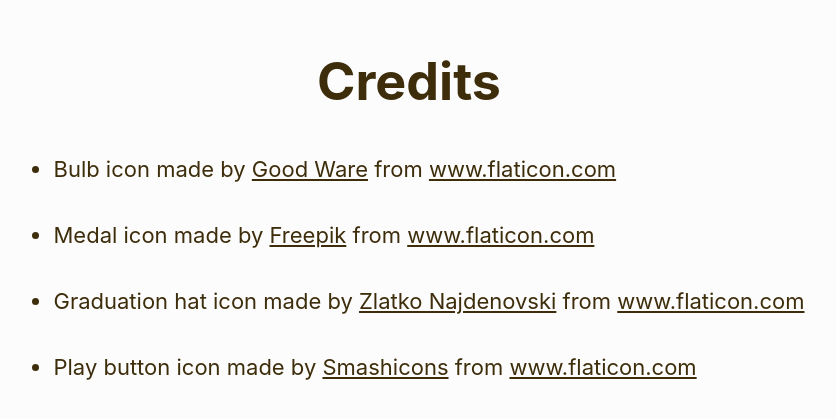
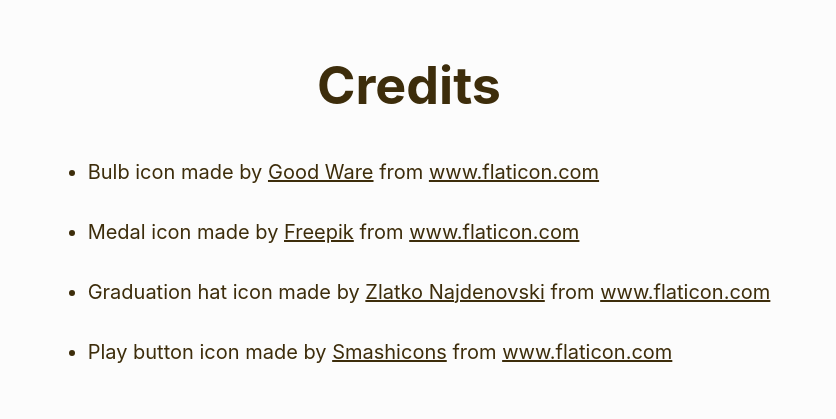
Before and after one commit to AAAwesomer/CV, a React (Create React App) app: page /credits in a window 1280 px wide. Shown: the part 187-606 px from the top of the page, without its empty margins (231-1067 px from the left). Built offline with nearby package versions, Linux system fonts and the light colour scheme.

Commit message:
credits styling, changed classNames

```diff
--- a/src/App.css
+++ b/src/App.css
@@ -83,7 +83,7 @@
   width: 100em;
 }
 
-.credits {
+.footnote {
   font-size: calc(1px + 1.2vmin);
   bottom: 0.8em;
   display: block;
@@ -91,10 +91,14 @@
   width: 100em;
 }
 
+.credits {
+  margin: 5vw
+}
+
 .credits-list {
   text-align: left;
   line-height: 2em;
-  font-size: calc(6px + 2vmin)
+  font-size: calc(4px + 2vmin);
 }
 
 .credits-list li {
--- a/src/components/credits.js
+++ b/src/components/credits.js
@@ -3,7 +3,7 @@
 class Credits extends Component {
   render(){
     return(
-      <div className="credits-page">
+      <div className="credits">
         <h1>Credits</h1>
         <ul className='credits-list'>
           <li>Bulb icon made by <a href="https://www.flaticon.com/authors/good-ware" title="Good Ware">Good Ware</a> from <a href="https://www.flaticon.com/" title="Flaticon">www.flaticon.com</a></li>
--- a/src/components/header.js
+++ b/src/components/header.js
@@ -51,7 +51,7 @@
 
         <Footer show_footer={this.state.show_footer}/>
 
-        <div className="credits">© 2019 Aarni Alasaarela | <Link className="credits-link" to='credits'>Credits</Link></div>
+        <div className="footnote">© 2019 Aarni Alasaarela | <Link className="credits-link" to='credits'>Credits</Link></div>
 
       </header>
     );
```
